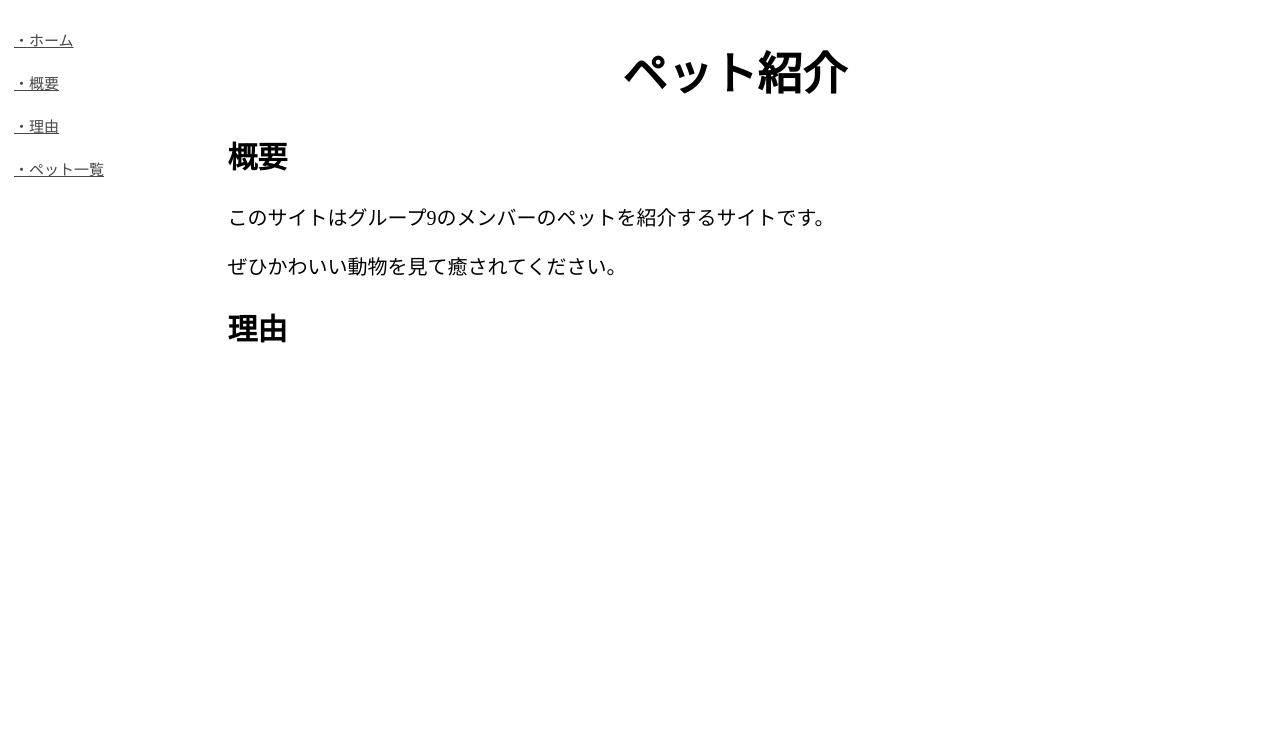
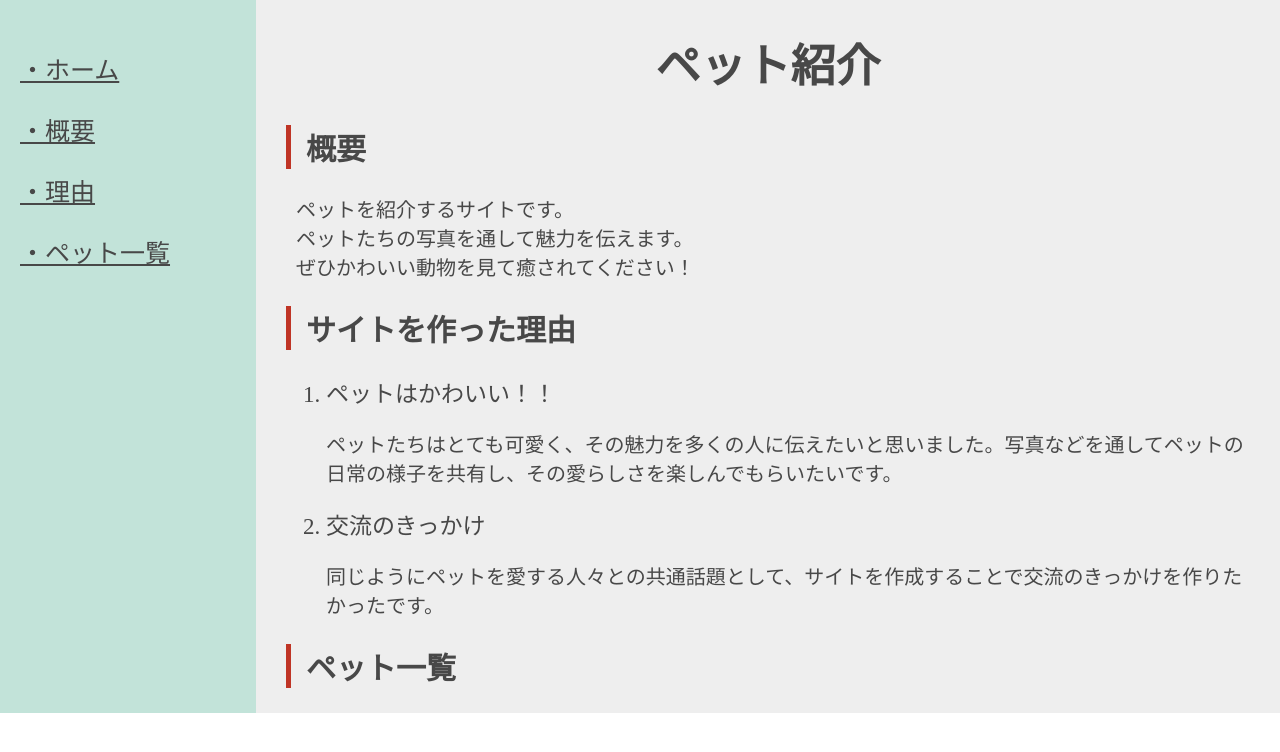
Before and after one commit to s1f102402675/team-project, a plain HTML site: page index.html in a window 1280 px wide. Drawn offline with Linux system fonts and the light colour scheme.

Commit message:
大まかなレイアウト決めた

```diff
--- a/css/index.css
+++ b/css/index.css
@@ -1,37 +1,46 @@
+body {
+    margin: 0px;
+    padding: 0px;
+}
+
 .container {
-    display: flex;
-    flex-direction: row;
+    display: grid;
+    grid-template-columns: 1fr 4fr;
+}
+
+.side {
+    background-color: #c2e3d9;
 }
 
 .sidebar {
-    width: 15%;
+    position: sticky;
+    top: 50px;
+    margin-left: 10px;
 }
 
 .content {
-    width: 85%
+    background-color: #eeeeee;
 }
 
 a {
     color: #484848;
 }
 
-button {
-    background-color: transparent;
-    font-size: 15px;
-    font-family: 源柔ゴシック;
-    border: 0cap;
-}
-
 h1 {
+    color: #484848;
     text-align: center;
     font-size: 45px;
     font-family: 源柔ゴシック Heavy;
 }
 
 h2 {
+    color: #484848;
     margin-left: 30px;
+    padding-left: 15px;
     font-size: 30px;
     font-family: 源柔ゴシック;
+    border-left: solid 5px;
+    border-color: #bf3425;
 }
 
 p {
@@ -40,5 +49,21 @@ p {
 }
 
 p.content {
+    color: #484848;
+    margin-left: 40px;
+    margin: 0px 0px 0px 40px;
+}
+
+p.button {
+    font-size: 25px;
+    font-family: 源柔ゴシック;
+    margin-left: 10px;
+}
+
+li {
+    color: #484848;
+    font-size: 23px;
+    font-family: 源柔ゴシック heavy;
     margin-left: 30px;
+    margin-right: 30px;
 }
--- a/index.html
+++ b/index.html
@@ -7,18 +7,26 @@
     </head>
     <body>
         <div class="container">
-        <div class="sidebar">
-            <p><button type="button"><a href="#home">・ホーム</a></button></p>
-            <p><button type="button"><a href="#overview">・概要</a></button></p>
-            <p><button type="button"><a href="#reason">・理由</a></button></p>
-            <p><button type="button"><a href="#pet">・ペット一覧</a></button></p>
+        <div class="side">
+            <div class="sidebar">
+                <p class="button"><a href="#home">・ホーム</a></p>
+                <p class="button"><a href="#overview">・概要</a></p>
+                <p class="button"><a href="#reason">・理由</a></p>
+                <p class="button"><a href="#pet">・ペット一覧</a></p>
+            </div>
         </div>
         <div class="content">
             <h1 id="home">ペット紹介</h1>
-            <h2>概要</h2>
-            <p class="content">このサイトはグループ9のメンバーのペットを紹介するサイトです。</p>
-            <p class="content">ぜひかわいい動物を見て癒されてください。</p>
-            <h2>理由</h2>
+            <h2 id="overview">概要</h2>
+            <p class="content">ペットを紹介するサイトです。</p>
+            <p class="content">ペットたちの写真を通して魅力を伝えます。</p>
+            <p class="content">ぜひかわいい動物を見て癒されてください！</p>
+            <h2 id="reason">サイトを作った理由</h2>
+            <ol>
+                <li>ペットはかわいい！！<p>ペットたちはとても可愛く、その魅力を多くの人に伝えたいと思いました。写真などを通してペットの日常の様子を共有し、その愛らしさを楽しんでもらいたいです。</p></li>
+                <li>交流のきっかけ<p>同じようにペットを愛する人々との共通話題として、サイトを作成することで交流のきっかけを作りたかったです。</p></li>
+            </ol>
+            <h2 id="pet">ペット一覧</h2>
         </div>
         </div>
     </body>
```
